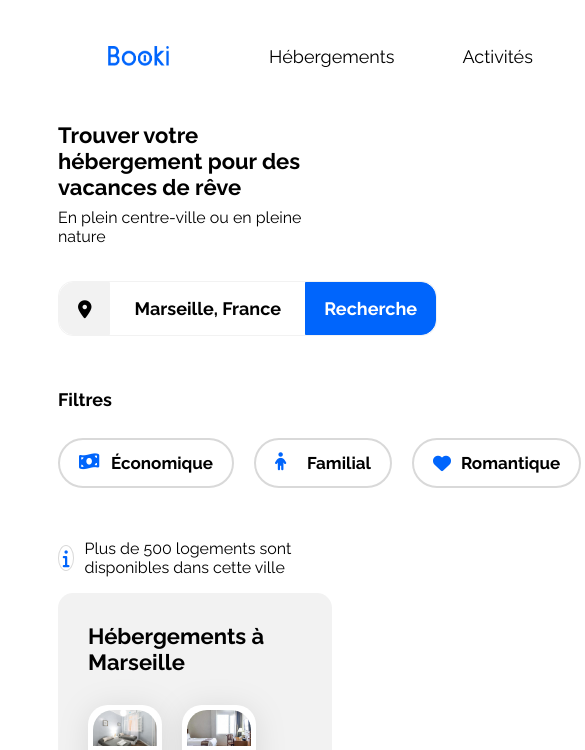
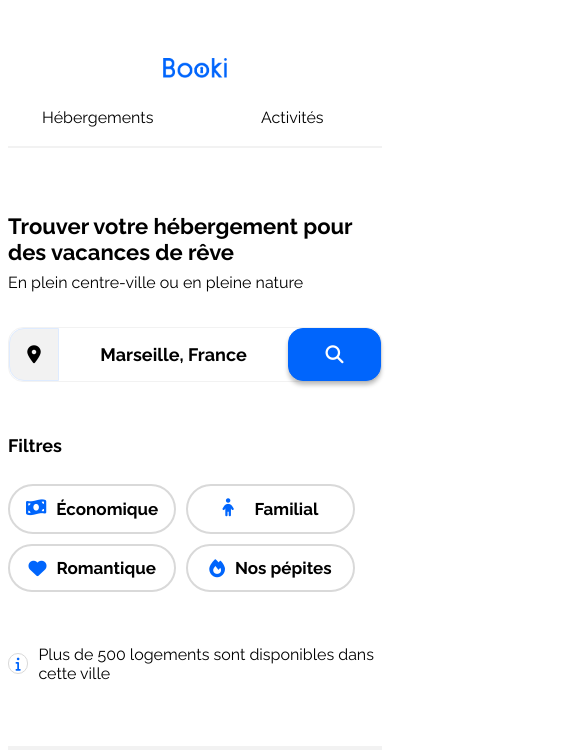
Before and after one commit to vaden/booki, a plain HTML site: page index.html in a window 390 px wide. Shown: the top 750 px of the page, 585 px wide, since content can reach past the window. Drawn offline with Linux system fonts and the light colour scheme.

Commit message:
Forme finale

```diff
--- a/css/style.css
+++ b/css/style.css
@@ -2,6 +2,7 @@
 * {
   font-family: "Raleway", sans-serif;
   font-size: 18px;
+  box-sizing: border-box;
 }
 
 :root {
@@ -17,13 +18,18 @@
 body {
   display: flex;
   justify-content: center;
+  overflow-x: hidden;
 }
 
 .main-container {
+  display: flex;
+  flex-direction: column;
+  gap: 35px;
   width: 100%;
   max-width: 1440px;
-  min-width: 340px;
+  min-width: 320px;
   padding: 0 50px;
+
   box-sizing: border-box;
 }
 
@@ -65,7 +71,6 @@ a {
 nav {
   display: flex;
   justify-content: space-between;
-  height: 79px;
   padding: 20px 0;
   box-sizing: border-box;
 }
@@ -74,40 +79,52 @@ nav {
   display: flex;
   justify-content: center;
   align-items: center;
-  width: 161.09px;
-  padding: 30px 50px;
+  padding: 30px 50px 30px 0;
 }
 
 .logo img {
-  width: 61.09px;
+  width: 37.92%;
 }
 
 nav ul {
   display: flex;
   list-style: none;
-  width: 244px;
+  width: 25.67%;
   padding: 0px 50px;
   gap: 68px;
+  margin: 0;
+}
+
+nav ul li {
+  display: flex;
+  gap: 68px;
+  width: 100%;
 }
 
 .nav-link {
+  display: block;
   position: relative;
+  text-align: center;
+  width: 100%;
+  font-size: 16px;
+  font-weight: 400;
 }
 
 .nav-link:hover {
-  color: #0065fc;
+  color: var(--main-color);
 }
 
-.nav-link:hover::before {
+.nav-link:hover::before,
+.nav-link:focus::before {
   content: "";
   position: absolute;
   width: 100%;
   height: 2px;
-  top: -100%;
+  top: -25%;
   left: 0;
   right: 0;
   bottom: 0;
-  background-color: #0065fc;
+  background-color: var(--main-color);
 }
 
 /*******  Header *******/
@@ -144,32 +161,34 @@ header {
 
 .search {
   display: flex;
-  width: 377px;
+  justify-content: space-between;
+  width: 31%;
   border-radius: 15px;
-  border: 1px solid #f2f2f2;
+  border: 1px solid var(--main-bg-color);
   color: #fff;
+}
+
+.search .search-locate {
+  width: 50px;
+  border-radius: 15px 0 0 15px;
+  background-color: var(--main-bg-color);
+  border: 1px solid var(--filter-bg-color);
 }
 
 .search i {
   display: flex;
   justify-content: center;
   align-items: center;
-  width: 50px;
-  border-radius: 15px 0 0 15px;
-  border: 1px solid #f2f2f2;
-  background-color: #f2f2f2;
   color: #000;
   cursor: pointer;
 }
 
 .search input {
-  width: 147px;
+  width: 51.72%;
   border: none;
-  font-size: 18px;
   font-weight: 700;
   text-align: center;
   line-height: 100%;
-  padding: 0 24px;
 }
 
 .search input::placeholder {
@@ -177,23 +196,30 @@ header {
 }
 
 .search button {
-  width: 132px;
-  background-color: #0065fc;
-  border: 1px solid #0065fc;
+  width: 35%;
+  background-color: var(--main-color);
+  border: 1px solid var(--main-color);
   border-radius: 0 15px 15px 0;
   padding: 15px 16px;
   color: #fff;
   text-align: center;
   font-weight: 700;
-  font-size: 18px;
+}
+
+.search .search-btn {
+  min-width: 25%;
+}
+
+button i.fa-magnifying-glass {
+  display: none;
+}
+
+.btn-text {
+  display: inline;
 }
 
 .search button:hover {
   cursor: pointer;
-}
-
-.fa-magnifying-glass {
-  color: #fff;
 }
 
 #filtres {
@@ -226,7 +252,7 @@ header {
 }
 
 .pill:hover {
-  background-color: #deebff;
+  background-color: var(--filter-bg-color);
   cursor: pointer;
 }
 
@@ -243,12 +269,10 @@ header {
   margin: 0;
 }
 
-.info {
+header .info {
   display: flex;
   align-items: center;
   gap: 10px;
-  font-size: 16px;
-  font-weight: 400;
 }
 
 header .info i {
@@ -256,9 +280,16 @@ header .info i {
   justify-content: center;
   align-items: center;
   width: 24px;
-  height: 24px;
+  aspect-ratio: 1/1;
   border-radius: 50%;
   border: 1px solid #d9d9d9;
+  font-size: 14px;
+  line-height: 1;
+}
+
+header .info .info-text {
+  font-size: 16px;
+  font-weight: 400;
 }
 
 /****** Hebergements And Populaires ***********/
@@ -270,7 +301,7 @@ header .info i {
 
 .hebergements-and-populaires section {
   background-color: var(--main-bg-color);
-  border-radius: 20px;
+  border-radius: 15px;
   padding: 30px;
   box-sizing: border-box;
 }
@@ -282,7 +313,6 @@ header .info i {
   gap: 30px;
   width: 65%;
   padding: 30px;
-  border-radius: 15px;
 }
 
 .hebergement-cards {
@@ -303,7 +333,7 @@ header .info i {
   padding-bottom: 15px;
   width: 100%;
   min-height: fit-content;
-  gap: 0.4rem;
+  gap: 4px;
 }
 
 .hebergement-cards .card img {
@@ -316,10 +346,10 @@ header .info i {
   display: flex;
   justify-content: start;
   flex-direction: column;
-  gap: 0.5rem;
+  gap: 8px;
   padding: 0 15px;
-  flex-grow: 1;
-  min-height: 5rem;
+  /* flex-grow: 1; */
+  /* min-height: 5rem; */
 }
 
 .hebergement-cards .card-txt {
@@ -366,11 +396,11 @@ header .info i {
 }
 
 .populaires-cards .card-content {
-  width: 67%;
-  padding-left: 15px;
   display: flex;
   flex-direction: column;
   justify-content: space-between;
+  width: 67%;
+  padding-left: 15px;
   box-sizing: border-box;
 }
 
@@ -423,7 +453,6 @@ header .info i {
 .activity-cards .card .card-content {
   display: flex;
   justify-content: start;
-  width: 100%;
   gap: 10px;
   padding: 20px 19px;
   border-radius: 0 0 20px 20px;
@@ -438,7 +467,7 @@ header .info i {
 footer {
   display: flex;
   justify-content: space-between;
-  background-color: #f2f2f2;
+  background-color: var(--main-bg-color);
 }
 
 footer .propos,
@@ -476,10 +505,53 @@ footer .footer-links li a {
 /****** Media queries ***********/
 /* Medium devices (tablets, less/equal than 1024px) */
 @media (max-width: 1024px) {
+  .main-container {
+    gap: 30px;
+  }
+
+  nav ul {
+    width: auto;
+    padding: 0;
+  }
+
+  .nav-link:hover {
+    color: var(--main-color);
+    cursor: pointer;
+  }
+
+  .nav-link:active {
+    color: var(--main-color);
+  }
+
+  .nav-link:hover::before {
+    display: none;
+  }
+
+  .nav-link:active::before {
+    content: "";
+    position: absolute;
+    width: 100%;
+    height: 2px;
+    top: -25%;
+    left: 0;
+    right: 0;
+    bottom: 0;
+    background-color: var(--main-color);
+  }
+
+  .search {
+    width: 60%;
+  }
+
   #filtres {
     flex-direction: column;
     align-items: start;
   }
+
+  .pill:active {
+    background-color: var(--filter-bg-color);
+  }
+
   .hebergements-and-populaires {
     flex-direction: column;
   }
@@ -519,22 +591,210 @@ footer .footer-links li a {
   .activity-cards .card {
     display: flex;
     flex-direction: column;
-    justify-content: flex-start; /* Alignement en haut */
+    justify-content: flex-start;
     width: 100%;
     padding: 0;
     height: 100%;
   }
 
-  /* Contenu qui pousse vers le bas si nécessaire */
   .activity-cards .card .card-content {
     flex-grow: 1;
     display: flex;
-    align-items: center; /* Centre le texte verticalement */
-    padding: 15px 19px; /* Padding réduit si besoin */
+    align-items: center;
+    padding: 15px 19px;
   }
 }
 
 /* Small devices (phones, less than 768px) */
 @media (max-width: 767.98px) {
-  /* ... */
+  .main-container {
+    padding: 0;
+  }
+
+  nav {
+    justify-content: center;
+    flex-direction: column;
+    align-items: center;
+    width: 100%;
+    height: auto;
+    padding-bottom: 5%;
+    border-bottom: 2px solid var(--main-bg-color);
+  }
+
+  .logo {
+    justify-content: end;
+    width: 100%;
+    padding: 0;
+  }
+
+  .logo a {
+    display: flex;
+    justify-content: center;
+    align-items: center;
+    width: 100%;
+  }
+
+  .logo img {
+    width: 33%;
+    padding: 30px;
+  }
+
+  nav ul {
+    position: relative;
+    justify-content: space-around;
+    width: 100%;
+    padding: 0;
+    gap: 15px;
+  }
+
+  nav ul li {
+    width: 100%;
+    text-align: center;
+  }
+
+  .nav-link:hover {
+    color: inherit;
+  }
+
+  .nav-link:active {
+    color: var(--main-color);
+  }
+
+  .nav-link:hover::before {
+    display: none;
+  }
+
+  .nav-link:active::before {
+    content: "";
+    position: absolute;
+    width: 100%;
+    height: 2px;
+    top: 200%;
+    left: 0;
+    right: 0;
+    bottom: 0;
+    background-color: var(--main-color);
+  }
+
+  .search {
+    width: 100%;
+  }
+
+  .search .search-locate {
+    box-shadow: none;
+  }
+
+  .search button {
+    width: 50px;
+    border-radius: 15px;
+    box-shadow: 0 4px 4px 0 rgba(0, 0, 0, 0.25);
+  }
+
+  button i.fa-magnifying-glass {
+    display: inline;
+    background-color: transparent;
+    border: none;
+    color: #fff;
+  }
+
+  .btn-text {
+    display: none;
+  }
+
+  #filtres {
+    width: 100%;
+  }
+
+  #pills {
+    flex-wrap: wrap;
+    gap: 10px;
+  }
+
+  .pill {
+    width: 45%;
+  }
+
+  .pill:hover {
+    background-color: transparent;
+    cursor: default;
+  }
+
+  .pill:active,
+  .pill:has(> :active) {
+    background-color: var(--filter-bg-color);
+  }
+
+  .hebergements-and-populaires {
+    flex-direction: column;
+    justify-content: start;
+    gap: 15px;
+  }
+
+  .hebergements-and-populaires section {
+    width: 100%;
+    border-radius: 0;
+  }
+
+  .populaires {
+    display: flex;
+    flex-direction: column;
+    gap: 15px;
+    order: 0;
+    padding: 30px 20px !important;
+    margin-top: 15px;
+  }
+
+  .populaires-cards {
+    display: flex;
+    flex-direction: column;
+    gap: 15px;
+  }
+
+  .populaires-cards a {
+    width: 100%;
+  }
+
+  .populaires-cards .card,
+  .hebergement-cards .card {
+    margin: 0;
+  }
+
+  #hebergements {
+    order: 2;
+    background-color: #fff;
+    padding: 20px;
+    gap: 15px;
+  }
+
+  .hebergement-cards {
+    gap: 15px;
+  }
+
+  .hebergement-cards a {
+    width: 100%;
+  }
+
+  .hebergement-cards .card img {
+    height: 124px;
+  }
+
+  .activity-cards {
+    flex-direction: column;
+    gap: 15px;
+  }
+
+  .activity-cards a {
+    width: 100%;
+  }
+
+  .activity-cards .card img {
+    aspect-ratio: 16/9;
+  }
+
+  footer {
+    flex-direction: column;
+    padding: 15px;
+    max-width: 100vw;
+    overflow-x: hidden;
+  }
 }
--- a/index.html
+++ b/index.html
@@ -39,10 +39,13 @@
           <p>En plein centre-ville ou en pleine nature</p>
         </div>
         <form class="search">
-          <i class="fa-solid fa-location-dot"></i>
+          <button class="search-locate">
+            <i class="fa-solid fa-location-dot"></i>
+          </button>
           <input type="text" placeholder="Marseille, France" />
-          <button>
-            <!-- <i class="fa-solid fa-magnifying-glass"></i> -->Recherche
+          <button class="search-btn">
+            <i class="fa-solid fa-magnifying-glass"></i>
+            <span class="btn-text">Recherche</span>
           </button>
         </form>
         <section id="filtres">
@@ -67,8 +70,10 @@
           </div>
         </section>
         <p class="info">
-          <i class="fa-solid fa-info"></i>Plus de 500 logements sont disponibles
-          dans cette ville
+          <i class="fa-solid fa-info"></i
+          ><span class="info-text"
+            >Plus de 500 logements sont disponibles dans cette ville</span
+          >
         </p>
       </header>
       <main>
```
